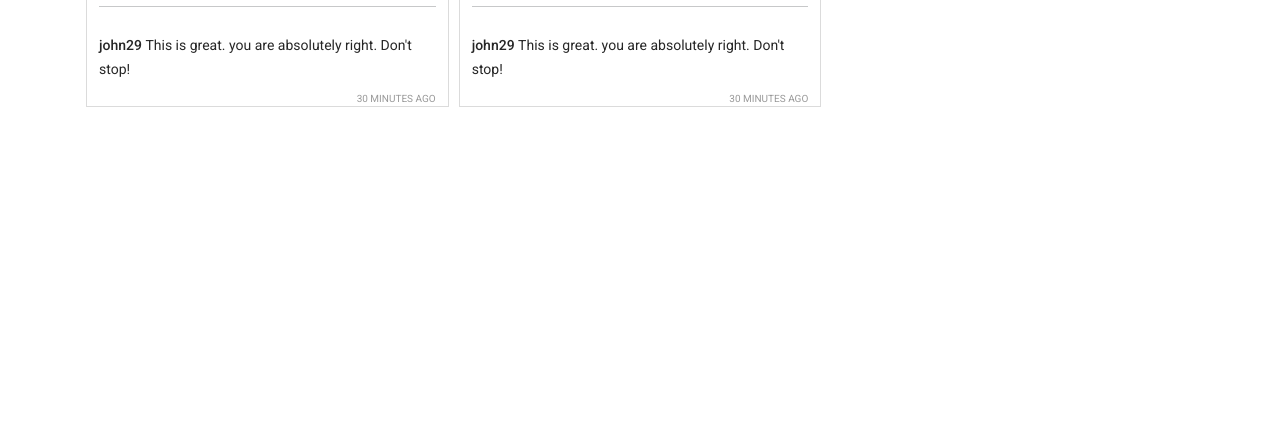
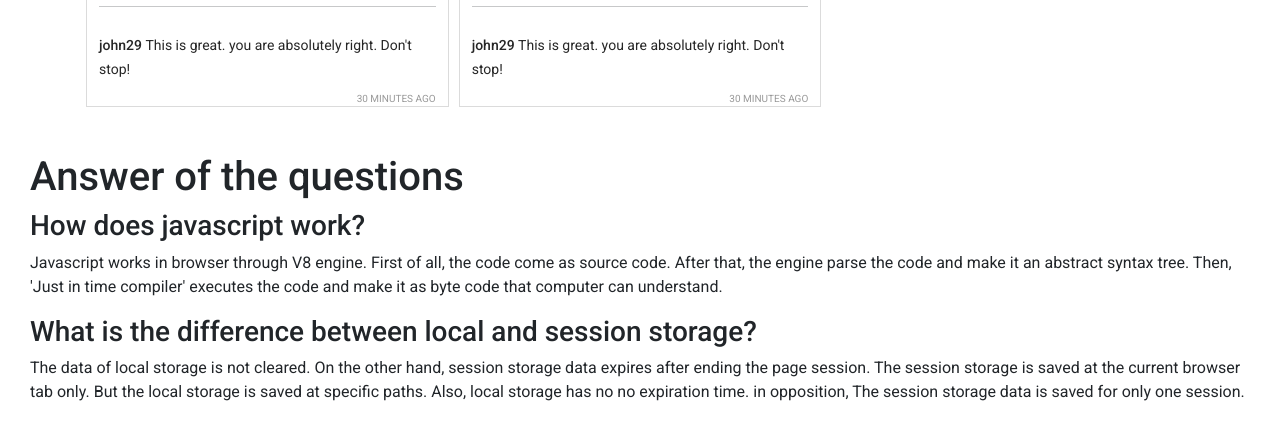
Before and after one commit to Fardeen-Khan10/Assignment-7, a plain HTML site: page index.html in a window 1280 px wide. Shown: the part 1425-1859 px from the top of the page. Before the commit the page ends 1548 px from the top, so only its background shows below. Drawn offline with nearby package versions, Linux system fonts and the light colour scheme.

Commit message:
2 answers added

```diff
--- a/css/style.css
+++ b/css/style.css
@@ -256,3 +256,7 @@ img {
     grid-template-columns: repeat(1, 1fr);
   }
 }
+
+.question{
+  margin: 30px;
+}
--- a/index.html
+++ b/index.html
@@ -77,6 +77,21 @@
                 <h1>Reported posts</h1>
             </div>
         </main>
+
+
+        <section class="question">
+            <h1>Answer of the questions</h1>
+
+            <h3>How does javascript work?</h3>
+            <p>Javascript works in browser through V8 engine. First of all, the code come as source code. After that, the engine parse the code and make it an abstract syntax tree.
+                Then, 'Just in time compiler' executes the code and make it as byte code that computer can understand.</p>
+
+            <h3>What is the difference between local and session storage?</h3>
+            <p>The data of local storage is not cleared. On the other hand, session storage data expires after ending the page session. The session storage
+                is saved at the current browser tab only. But the local storage is saved at specific paths. Also, local storage has no no expiration time. in opposition,
+                The session storage data is saved for only one session.
+                </p>
+        </section>
         <footer></footer>
 
         <!-- add javascript  file  -->
```
